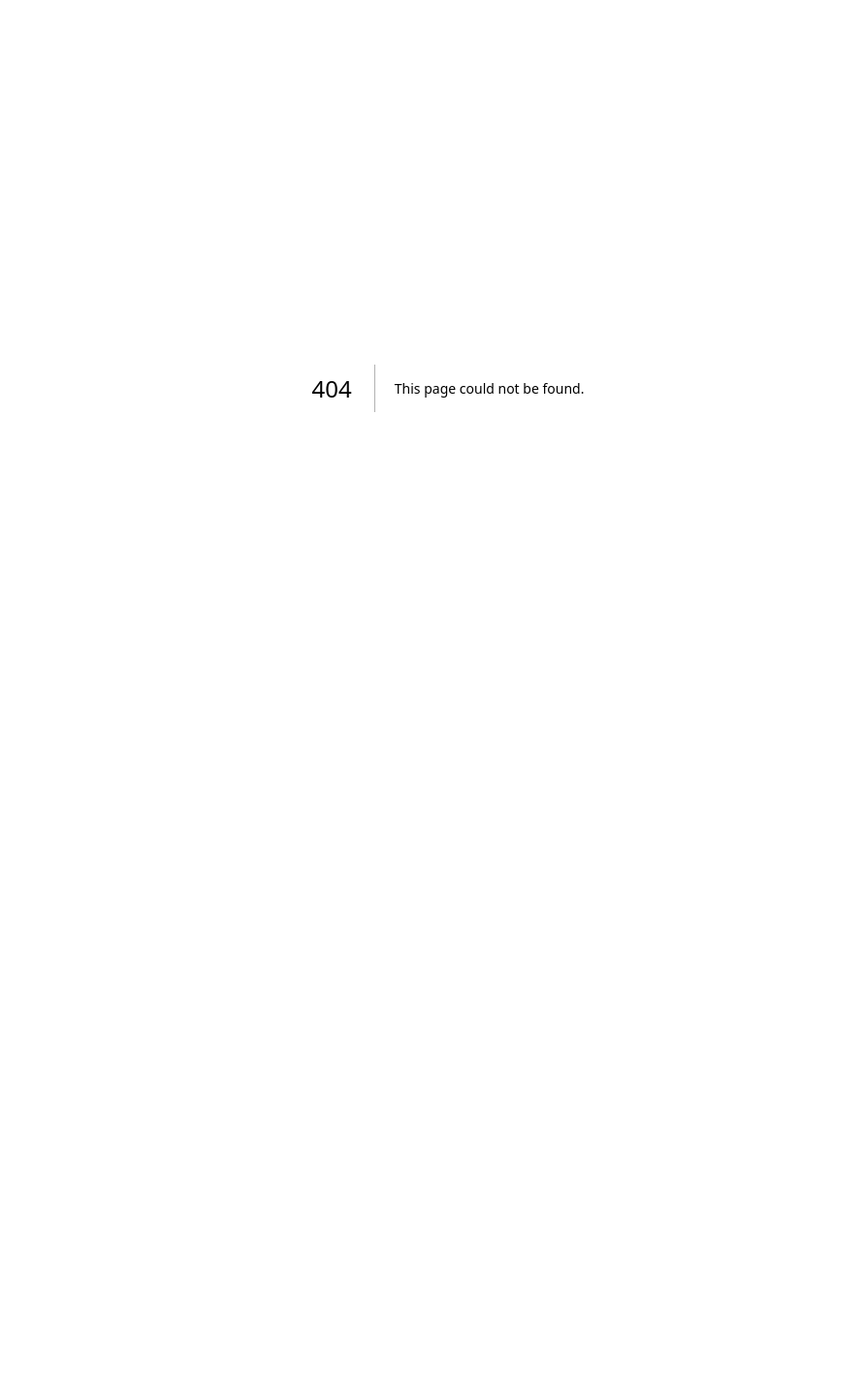
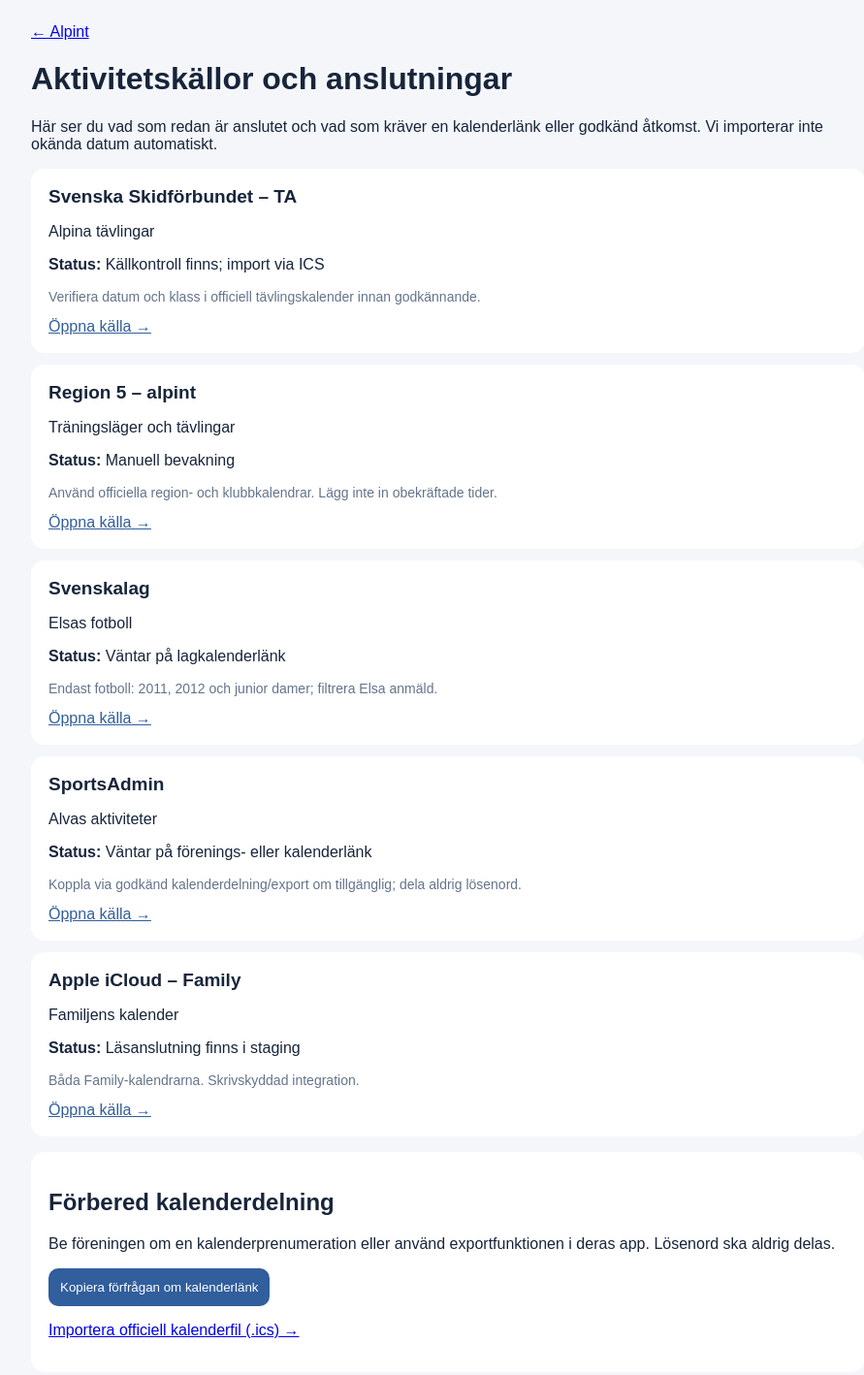
Before and after one commit to hjertstedt-wq/hjertstedt-family-hub, a Next.js app: page /ski/connections in a window 1280 px wide. Before the commit this address had no page. Shown: the top 1418 px of the page at 97% size, without its empty margins (178-1069 px from the left). Before the commit the page ends 800 px from the top, so only its background shows below. Built offline with nearby package versions, Linux system fonts and the light colour scheme.

Commit message:
Add ski and sports connection dashboard with verified integration states

```diff
--- /dev/null
+++ b/app/ski/connections/page.tsx
@@ -0,0 +1,26 @@
+"use client";
+import { useState } from "react";
+type Connection={name:string;kind:string;status:string;url:string;notes:string};
+const sources:Connection[]=[
+ {name:"Svenska Skidförbundet – TA",kind:"Alpina tävlingar",status:"Källkontroll finns; import via ICS",url:"https://ta.skidor.com/EventCalendar.aspx?orgid=80",notes:"Verifiera datum och klass i officiell tävlingskalender innan godkännande."},
+ {name:"Region 5 – alpint",kind:"Träningsläger och tävlingar",status:"Manuell bevakning",url:"https://www.skidor.com/",notes:"Använd officiella region- och klubbkalendrar. Lägg inte in obekräftade tider."},
+ {name:"Svenskalag",kind:"Elsas fotboll",status:"Väntar på lagkalenderlänk",url:"https://www.svenskalag.se/",notes:"Endast fotboll: 2011, 2012 och junior damer; filtrera Elsa anmäld."},
+ {name:"SportsAdmin",kind:"Alvas aktiviteter",status:"Väntar på förenings- eller kalenderlänk",url:"https://www.sportsadmin.se/",notes:"Koppla via godkänd kalenderdelning/export om tillgänglig; dela aldrig lösenord."},
+ {name:"Apple iCloud – Family",kind:"Familjens kalender",status:"Läsanslutning finns i staging",url:"/calendar",notes:"Båda Family-kalendrarna. Skrivskyddad integration."}
+];
+export default function Connections(){
+ const [copied,setCopied]=useState(false);
+ const request="För att ansluta Svenskalag och SportsAdmin till Hjertstedt Family Hub behöver vi respektive kalenderprenumeration (ICS/webcal) eller en officiell delningslänk. Skicka endast kalenderns delningslänk via en säker kanal – inga kontolösenord.";
+ return <main style={{background:"#f4f6fa",minHeight:"100vh",padding:"24px 14px",fontFamily:"Arial,sans-serif",color:"#17253b"}}><div style={{maxWidth:860,margin:"auto"}}>
+ <a href="/ski">← Alpint</a><h1>Aktivitetskällor och anslutningar</h1>
+ <p>Här ser du vad som redan är anslutet och vad som kräver en kalenderlänk eller godkänd åtkomst. Vi importerar inte okända datum automatiskt.</p>
+ <div style={{display:"grid",gap:12}}>{sources.map(s=><section key={s.name} style={{background:"white",padding:18,borderRadius:14}}>
+ <h2 style={{fontSize:19,marginTop:0}}>{s.name}</h2><p>{s.kind}</p><p><strong>Status:</strong> {s.status}</p><p style={{color:"#64748b",fontSize:14}}>{s.notes}</p><a href={s.url} target={s.url.startsWith("/")?"_self":"_blank"} rel="noreferrer" style={{color:"#315e9c"}}>Öppna källa →</a>
+ </section>)}</div>
+ <section style={{background:"white",padding:18,borderRadius:14,marginTop:16}}>
+ <h2>Förbered kalenderdelning</h2><p>Be föreningen om en kalenderprenumeration eller använd exportfunktionen i deras app. Lösenord ska aldrig delas.</p>
+ <button onClick={()=>{void navigator.clipboard.writeText(request).then(()=>setCopied(true));}} style={{padding:12,borderRadius:10,background:"#315e9c",border:0,color:"white"}}>{copied?"Text kopierad":"Kopiera förfrågan om kalenderlänk"}</button>
+ <p><a href="/ski/import">Importera officiell kalenderfil (.ics) →</a></p>
+ </section>
+ </div></main>;
+}
```
